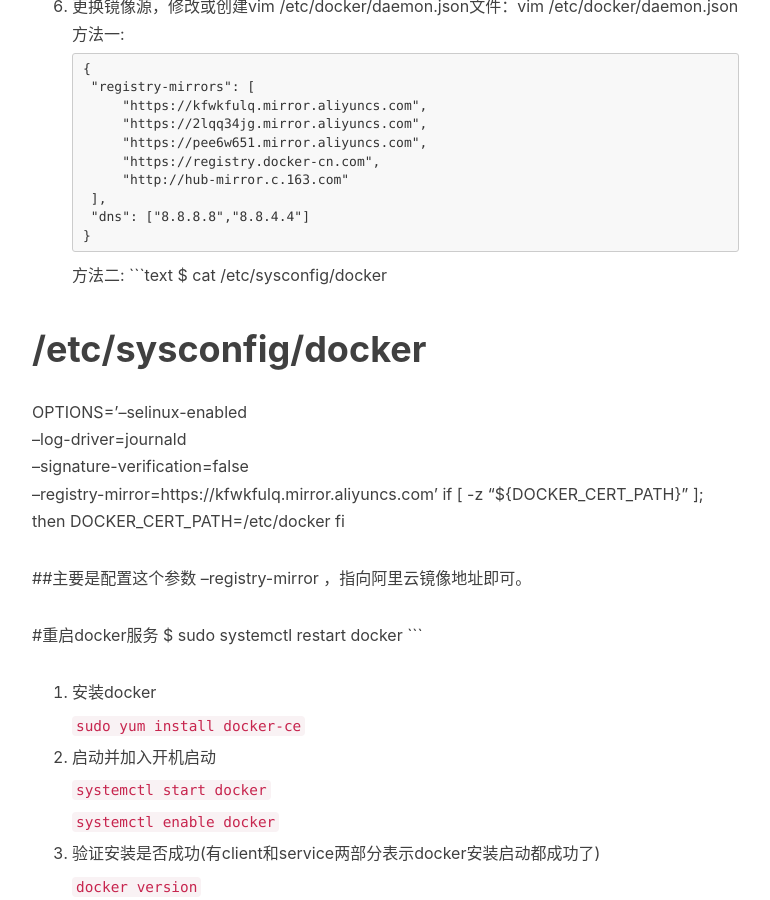
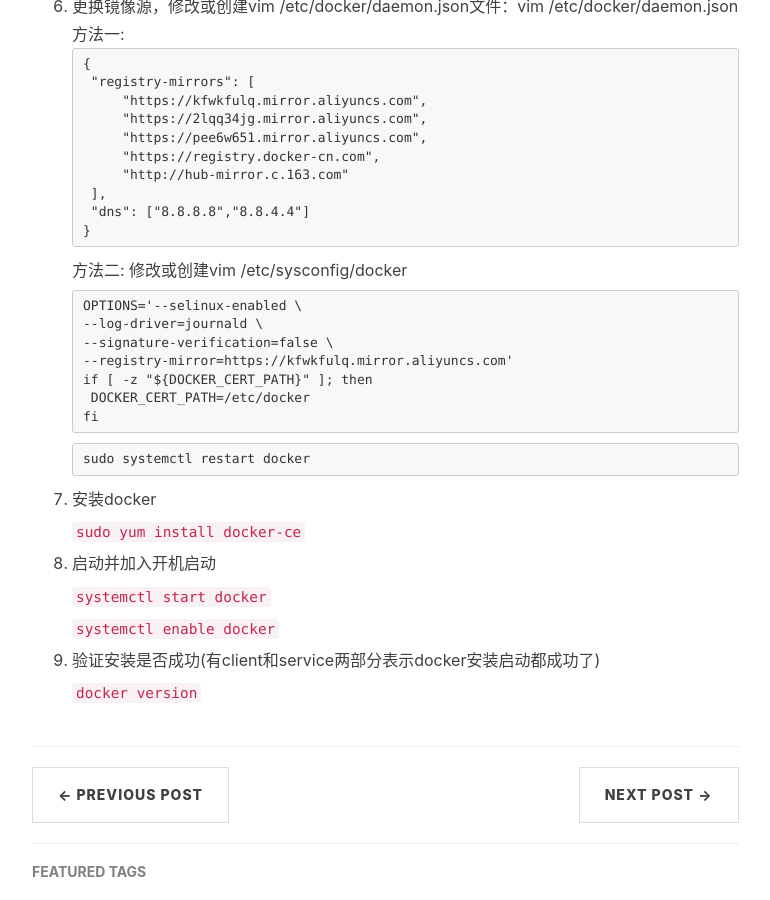
Before and after one commit to tangheng1995/tangheng1995.github.io, a Jekyll site: the page built from _posts/2019-06-15-CentOS-install-docker.md, in a window 1280 px wide and 900 px high, scrolled down 1019 px. Shown: the whole window, without its empty margins (233-1003 px from the left). Built offline with Jekyll 4.4.1, drawn with Linux system fonts in a browser that asks for light colours; nearby versions of some CDN libraries; comment, search, counter and statistics services are not loaded.

Commit message:
update *.md

````diff
--- a/_posts/2019-06-15-CentOS-install-docker.md
+++ b/_posts/2019-06-15-CentOS-install-docker.md
@@ -46,10 +46,8 @@ tags: docker centos
 }
 ```
 方法二:
+修改或创建vim /etc/sysconfig/docker
 ```text
-$ cat /etc/sysconfig/docker
-
-# /etc/sysconfig/docker
 OPTIONS='--selinux-enabled \
 --log-driver=journald \
 --signature-verification=false \
@@ -57,11 +55,9 @@ OPTIONS='--selinux-enabled \
 if [ -z "${DOCKER_CERT_PATH}" ]; then
     DOCKER_CERT_PATH=/etc/docker
 fi
-
-##主要是配置这个参数 --registry-mirror ，指向阿里云镜像地址即可。
-
-#重启docker服务
-$ sudo systemctl restart docker
+```
+```text
+sudo systemctl restart docker
 ```
 
 7. 安装docker
````
